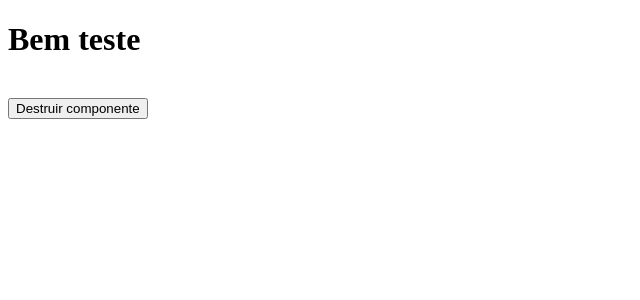
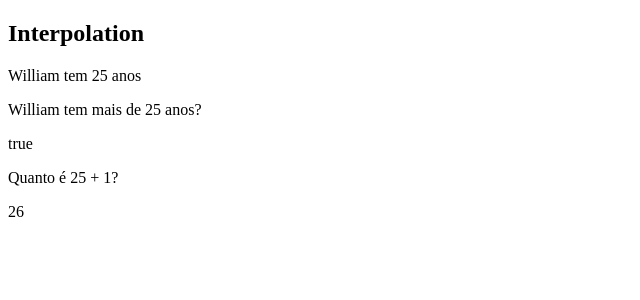
Before and after one commit to willbigas/curso-angular-udemy, an Angular app: page / in a window 1280 px wide. Shown: the top 300 px of the page, without its empty margins (0-640 px from the left). Built offline with nearby package versions, Linux system fonts and the light colour scheme.

Commit message:
Adicionado interpolation

```diff
--- a/src/app/app.component.ts
+++ b/src/app/app.component.ts
@@ -1,30 +1,21 @@
-import {Component, OnDestroy, OnInit} from '@angular/core';
+import {Component, OnInit} from '@angular/core';
 
 @Component({
   selector: 'app-root',
   template: `
-    <app-title *ngIf="destruir"></app-title>
-    <br>
-    <button (mouseenter)="destruirComponent()">Destruir componente</button>
+    <app-data-biding></app-data-biding>
     <router-outlet></router-outlet>
   `,
 })
-export class AppComponent implements OnInit, OnDestroy {
+export class AppComponent implements OnInit {
 
-  public destruir: boolean = true;
-
-  public destruirComponent() {
-    console.log("Teste")
-    this.destruir = false;
+  constructor() {
   }
 
   ngOnInit(): void {
     console.log("Teste")
   }
 
-  ngOnDestroy(): void {
-
-  }
 
 
 }
--- a/src/app/app.module.ts
+++ b/src/app/app.module.ts
@@ -4,11 +4,13 @@ import { BrowserModule } from '@angular/platform-browser';
 import { AppRoutingModule } from './app-routing.module';
 import { AppComponent } from './app.component';
 import { TitleComponent } from './title/title.component';
+import { DataBidingComponent } from './data-biding/data-biding.component';
 
 @NgModule({
   declarations: [
     AppComponent,
-    TitleComponent
+    TitleComponent,
+    DataBidingComponent
   ],
   imports: [
     BrowserModule,
--- /dev/null
+++ b/src/app/data-biding/data-biding.component.html
@@ -0,0 +1,11 @@
+<h2>Interpolation</h2>
+
+<p>{{nome}} tem  {{idade}} anos</p>
+
+<p>{{nome}} tem mais de 25 anos?</p>
+<p>{{idade > 24}}</p>
+
+
+<p>Quanto é {{idade}} + {{maisUm}}?</p>
+
+<p>{{idade + maisUm}}</p>
--- /dev/null
+++ b/src/app/data-biding/data-biding.component.ts
@@ -0,0 +1,13 @@
+import {Component} from '@angular/core';
+
+@Component({
+  selector: 'app-data-biding',
+  templateUrl: './data-biding.component.html',
+  styleUrls: ['./data-biding.component.scss']
+})
+export class DataBidingComponent {
+
+  public nome: string = "William";
+  public idade: number = 25;
+  public maisUm: number = 1;
+}
```
Also changed, not shown: src/app/data-biding/data-biding.component.scss (added), 1 other file (tests, documents, lock files or other folders).
